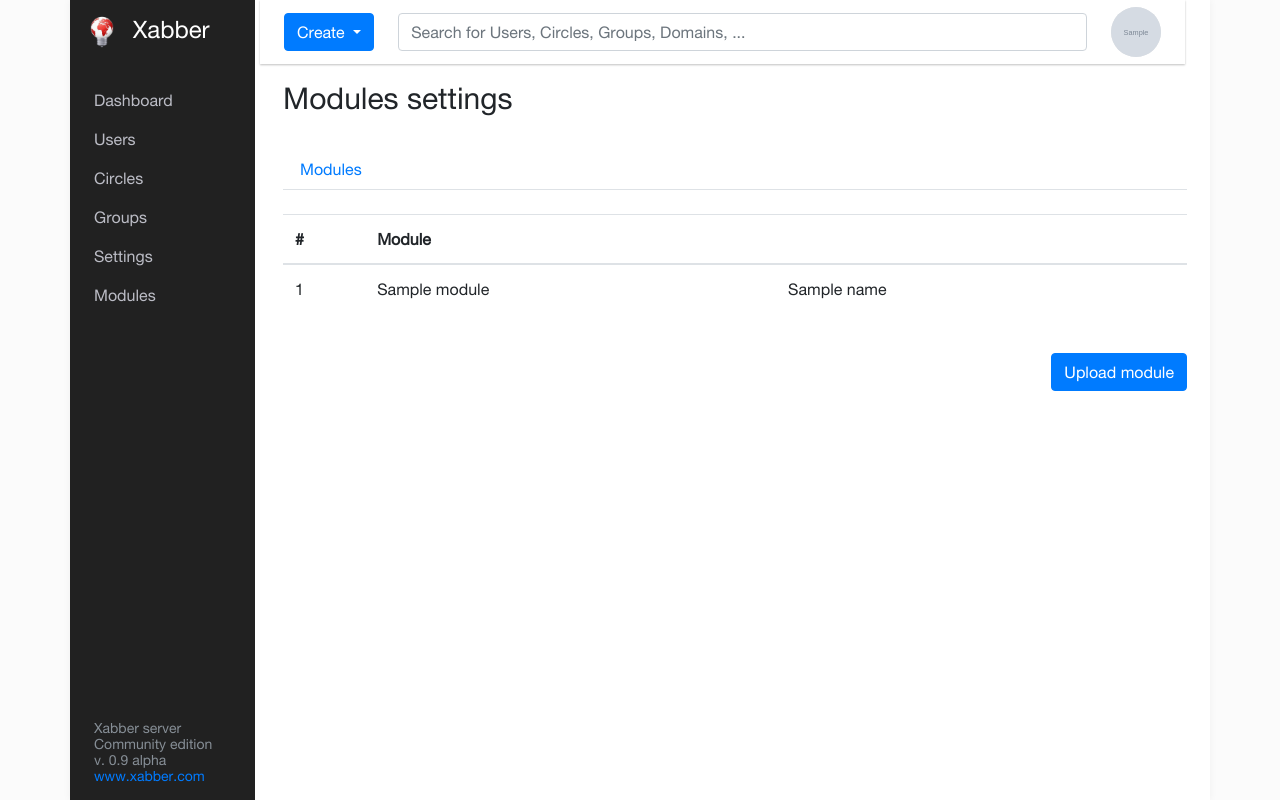
After one commit to redsolution/xabber-server-panel, a Django app: template templates/modules/modules_list.html in a window 1280 px wide. The commit adds this page. Run offline with Django 3.2, Linux system fonts and the light colour scheme; the template is opened without the code that fills it: most values are stand-ins (such as "Sample title", 1, 10 or a date in 2020); grey boxes marked "Sample" are stand-in pictures; parts of the project's set-up code (start-up, migrations or seed data) failed here and were passed over; some libraries are stand-ins or nearby versions.

Commit message:
modules installation and uploading menu

```diff
--- /dev/null
+++ b/modules_installation/apps.py
@@ -0,0 +1,5 @@
+from django.apps import AppConfig
+
+
+class ModulesInstallationConfig(AppConfig):
+    name = 'modules_installation'
--- /dev/null
+++ b/modules_installation/forms.py
@@ -0,0 +1,6 @@
+from modules_installation.fields import ModuleFileField
+from server.forms import BaseForm
+
+
+class UploadModuleFileForm(BaseForm):
+    file = ModuleFileField(max_upload_size=512000)  # 500KB
--- /dev/null
+++ b/modules_installation/urls.py
@@ -0,0 +1,10 @@
+from django.conf.urls import url
+
+from modules_installation import views
+
+app_name = 'modules_installation'
+
+urlpatterns = [
+    url(r'^$', views.ManageModulesView.as_view(), name='modules-list'),
+    url(r'^add$', views.UploadModuleFileView.as_view(), name='upload-module'),
+]
--- a/templates/base.html
+++ b/templates/base.html
@@ -56,6 +56,10 @@
                             <a href="{% url 'server:settings' %}"
                                class="list-group-item {% if page.section == 'server' %}active{% endif %}">
                                 Settings
+                            </a>
+                            <a href="{% url 'modules:modules-list' %}"
+                               class="list-group-item {% if page.section == 'modules' %}active{% endif %}">
+                                Modules
                             </a>
                         </div>
                     </div>
--- /dev/null
+++ b/templates/modules/modules_list.html
@@ -0,0 +1,41 @@
+{% extends 'modules/overview_tabs.html' %}
+
+{% block title %}Modules{% endblock %}
+
+{% block tab_content %}
+    <div class="tab-pane fade show active">
+        <div class="row no-gutters">
+            <table class="table">
+                <thead>
+                    <tr>
+                        <th scope="col">#</th>
+                        <th scope="col">Module</th>
+                        <th scope="col" style="padding-left: 24px"></th>
+                    </tr>
+                </thead>
+                <tbody>
+                {% for module in modules %}
+                    <tr {% if module.deleted %}class="alert-danger"{% endif %}>
+                        <td class="col-sm-1 table-data align-top" >{{ forloop.counter }}</td>
+                        <td class="col-sm-5 table-data align-top" >
+                            {{ module.name }}
+                        </td>
+                        <td class="col-sm-5 table-data">
+                                 {% for name in module.info.names %}
+                                 {{ name }}<br/>
+                                 {% endfor %}
+                        </td>
+                    </tr>
+                {% endfor %}
+                </tbody>
+            </table>
+        </div>
+        <div class="row" style="padding-bottom: 16px; margin-top: 24px">
+            <div class="col-sm-9">
+            </div>
+            <div class="col-sm-3">
+                <a class="btn btn-primary" style="float: right" href="{% url 'modules:upload-module' %}">Upload module</a>
+            </div>
+        </div>
+    </div>
+{% endblock %}
--- /dev/null
+++ b/templates/modules/overview_tabs.html
@@ -0,0 +1,30 @@
+{% extends 'base.html' %}
+
+{% block title %}Modules{% endblock %}
+
+{% block main_content %}
+    <div class="container">
+        <div class="row no-gutters">
+            <div class="col breadcrumbs">
+                <ul class="list-group list-group-flush list-group-horizontal">
+                    <li class="list-group-item"><h1>Modules settings</h1></li>
+                </ul>
+            </div>
+        </div>
+
+        <div class="row no-gutters">
+            <div class="col tabs">
+                <ul class="nav nav-tabs">
+                    <li class="nav-item">
+                        <a class="nav-link{% if active_tab == 'modules' %} active{% endif %}"
+                           href="{% url 'modules:modules-list' %}">Modules</a>
+                    </li>
+                </ul>
+
+                <div class="tab-content">
+                    {% block tab_content %}{% endblock %}
+                </div>
+            </div>
+        </div>
+    </div>
+{% endblock %}
--- a/xmppserverui/urls.py
+++ b/xmppserverui/urls.py
@@ -25,6 +25,7 @@ from .views import *
 urlpatterns = [
     url(r'^auth/', include('auth.urls', namespace='auth')),
     url(r'^admin/server/', include('server.urls', namespace='server')),
+    url(r'^admin/modules/', include('modules_installation.urls', namespace='modules')),
     url(r'^admin/virtualhost/', include('virtualhost.urls', namespace='virtualhost')),
     url(r'^admin/installation/', include('xmppserverinstaller.urls', namespace='installer')),
     url(r'^admin/error/', include('error.urls', namespace='error')),
```
Also changed, not shown: modules_installation/fields.py (added, +21 -0 lines), modules_installation/views.py (added, +81 -0 lines), templates/modules/upload_module.html (added, +52 -0 lines), xmppserverui/settings.py (+9 -1 lines), modules_installation/__init__.py (added).
